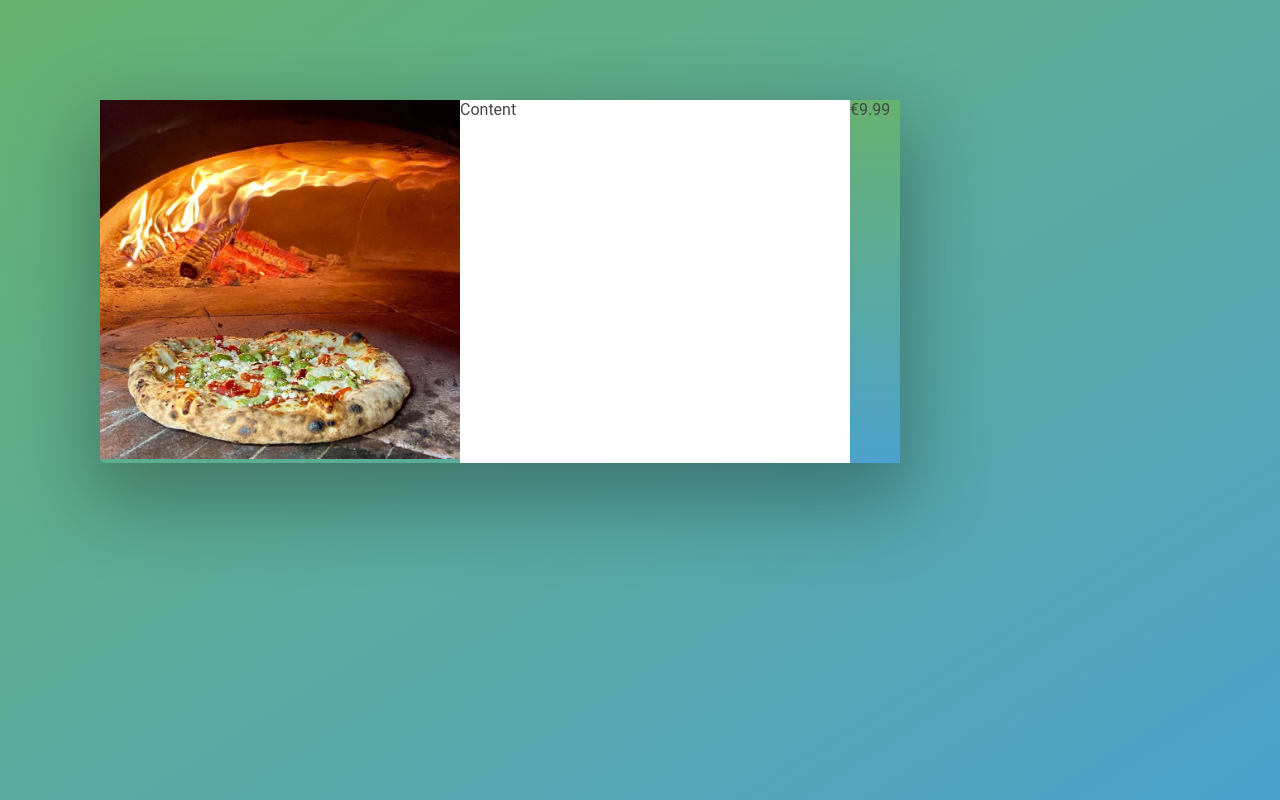
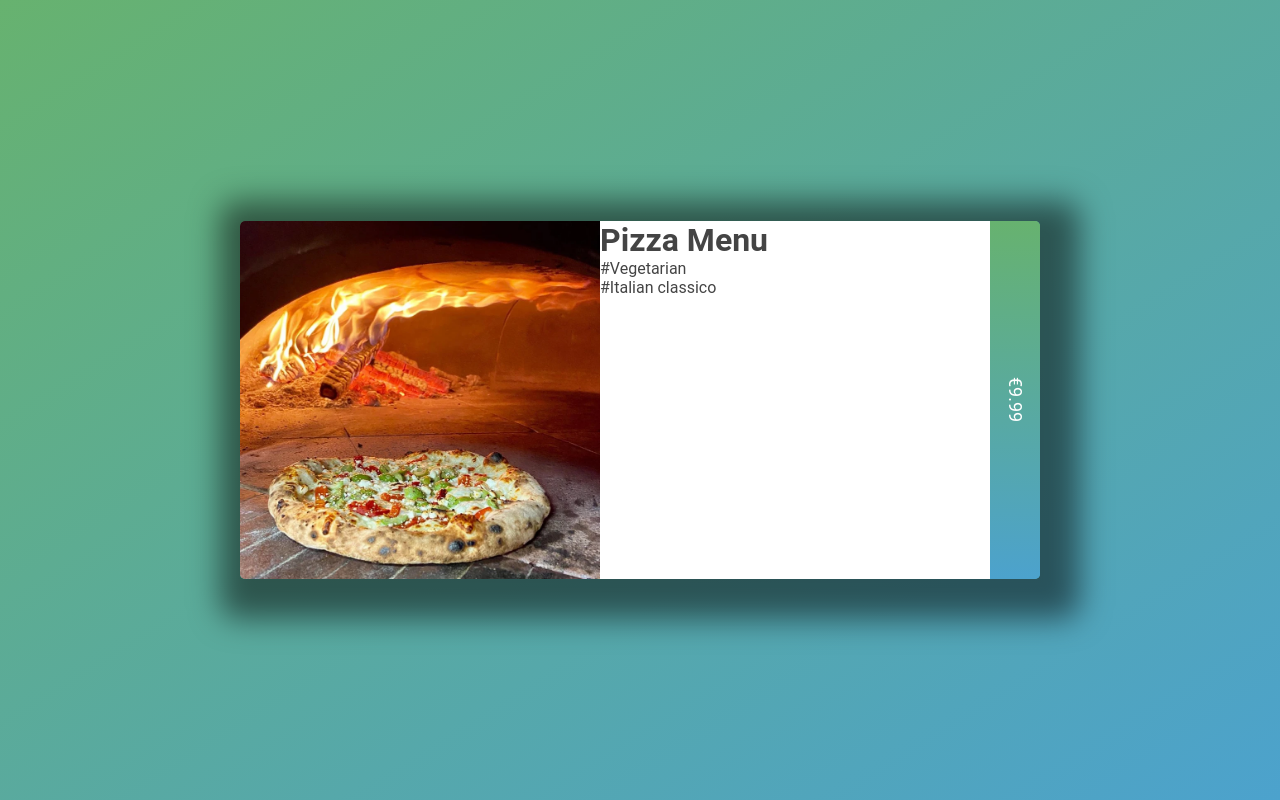
Before and after one commit to Si-maher/Flex-box-pizza, a plain HTML site: page index.html in a window 1280 px wide. Drawn offline with Linux system fonts and the light colour scheme.

Commit message:
added html content for pizza content

```diff
--- a/index.html
+++ b/index.html
@@ -12,7 +12,15 @@
         <div class="pizza__hero">
             <img src="./pizza.webp" alt="pizza" class="pizza__img">
         </div>
-        <div class="pizza__content">Content</div>
+        <div class="pizza__content">
+            <div class="pizza__title">
+                <h1 class="pizza__heading">Pizza Menu</h1>
+                <div class="pizza__tag--1">#Vegetarian</div>
+                <div class="pizza__tag--2">#Italian classico</div>
+
+            </div>
+        </div>
+
         <div class="pizza__price">€9.99</div>
 
     </figure>
--- a/styles.css
+++ b/styles.css
@@ -8,15 +8,21 @@
 body {
     color: #444;
     font-family: Roboto;
-    padding: 100px;
+    padding: 50px;
     background: linear-gradient(to bottom right,#67b26f, #4ca2cd);
     height: 100vh;
+    display: flex;
+    align-items: center; /* X Axis*/
+    justify-content: center; /* Y Axis*/
 }
 .pizza {
     display: flex;
+    /* Align items here in the container */
+    /* align-items: center; Moves up or down the X axis */
     width: 800px;
     border-radius: 5px;
-    box-shadow: 0 30px 80px 10px rgba(0,0,0,.3 );
+    box-shadow: 10px 10px 30px 30px rgba(0,0,0,.5 );
+    overflow: hidden;
 }
 .pizza__hero {
     flex: 0 0 45%;
@@ -24,13 +30,22 @@ body {
 }
 .pizza__img {
     width: 100%;
+    display: block;
+    /* Always display img as block */
 }
 .pizza__content{
     background-color: #fff;
     flex: 1;
 }
 .pizza__price{
+    /* align-self: center; For the individual content */
     background: linear-gradient(to bottom,#67b26f, #4ca2cd);
     flex: 0 1 50px;
+    display: flex;
+    justify-content: center;
+    align-items: center;
+    color: #fff;
+    writing-mode: vertical-rl;
+    font-size: 18px;
 
 }
```
